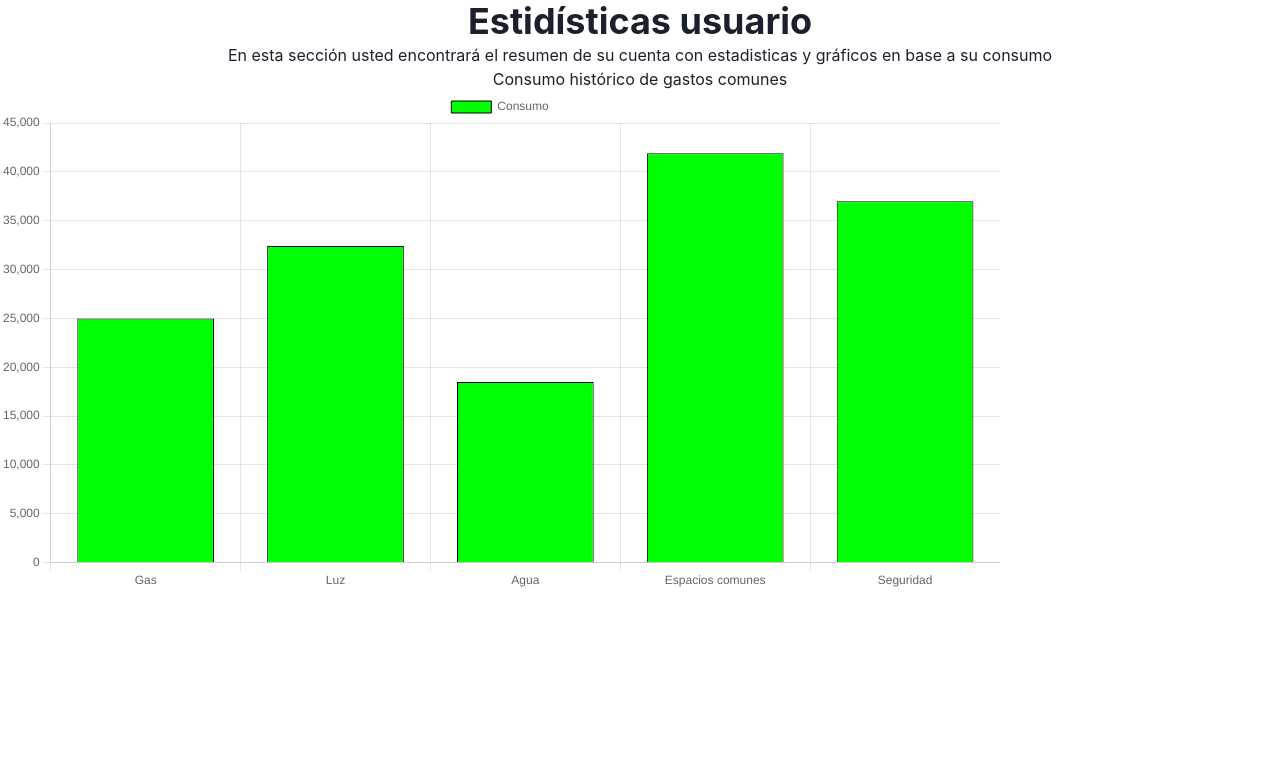
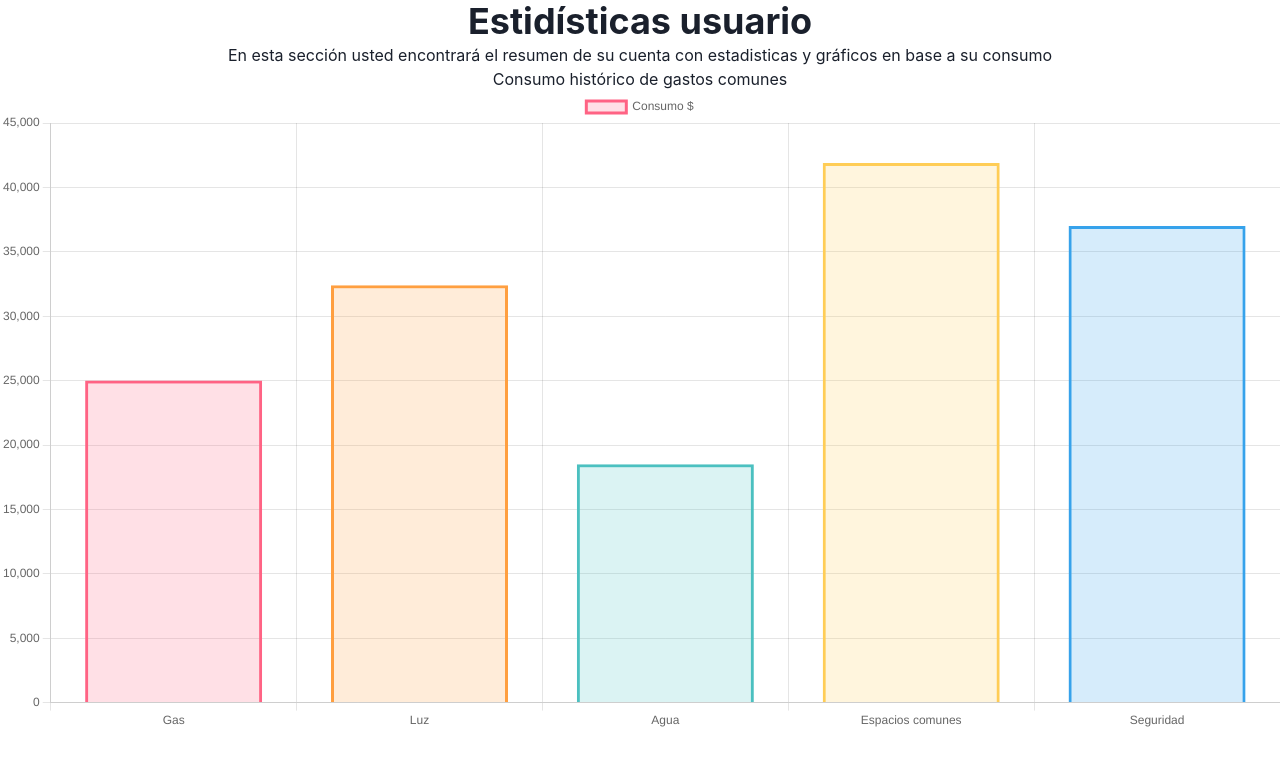
Before and after one commit to Equipo1Software/front, a Next.js app: page /resumenes/Stats in a window 1280 px wide. Shown: the top 766 px of the page. Built offline with nearby package versions, Linux system fonts and the light colour scheme.

Commit message:
grafico funcionando, falta ingresar datos de la bd

```diff
--- a/package.json
+++ b/package.json
@@ -13,12 +13,14 @@
     "@emotion/react": "^11.10.5",
     "@emotion/styled": "^11.10.5",
     "axios": "^1.2.1",
+    "chart.js": "^4.1.1",
     "eslint": "8.28.0",
     "eslint-config-next": "13.0.5",
     "framer-motion": "^7.6.17",
     "js-cookie": "^3.0.1",
     "next": "13.0.5",
     "react": "18.2.0",
+    "react-chartjs-2": "^5.1.0",
     "react-dom": "18.2.0",
     "sweetalert2": "^11.6.15"
   }
--- a/pages/resumenes/Stats.jsx
+++ b/pages/resumenes/Stats.jsx
@@ -9,18 +9,33 @@ const Stats = () =>{
     const data = {
         labels: ['Gas','Luz','Agua','Espacios comunes','Seguridad'],
         datasets:[{
-            label:'Consumo',
-            backgroundColor:'rgba(0,255,0,1)',
-            borderColor:'black',
-            borderWidth:1,
-            hoverBackgroundColor:'#0070f3',
-            hoverBorderColor:'black',
+            label:'Consumo $',
+            backgroundColor:[
+                'rgba(255, 99, 132, 0.2)',
+                'rgba(255, 159, 64, 0.2)',
+                'rgba(75, 192, 192, 0.2)',
+                'rgba(255, 205, 86, 0.2)',
+                'rgba(54, 162, 235, 0.2)'
+                ],
+            borderColor:[
+                'rgb(255, 99, 132)',
+                'rgb(255, 159, 64)',
+                'rgb(75, 192, 192)',
+                'rgb(255, 205, 86)',
+                'rgba(54, 162, 235, 1)'
+            ],
+            borderWidth:3,
             data: [25000,32400,18500,41900,37000]
         }]
       };
       const opciones = {
         maintainAspectRadio: false,
-        responsive: true
+        responsive: true,
+        scales: {
+            y: {
+                beginAtZero: true
+                }
+        }
       }
 
 
@@ -29,7 +44,7 @@ const Stats = () =>{
 
     return (
         <div className='Stats'>
-            <Box textAlign='center' width='100%' height='500px' >
+            <Box textAlign='center' display='auto' >
                 <Heading as='b' mb={4}>
                     Estidísticas usuario
                 </Heading>
```
Also changed, not shown: 2 other files (tests, documents, lock files or other folders).
